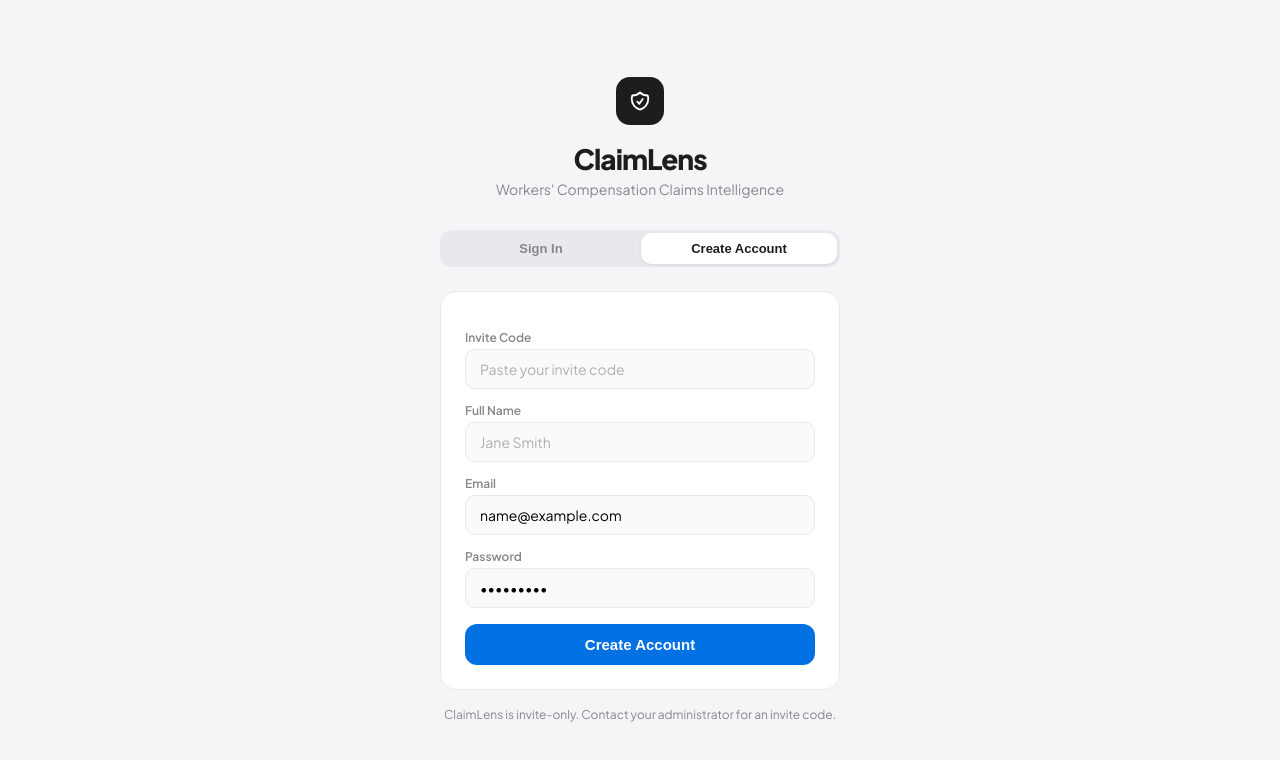
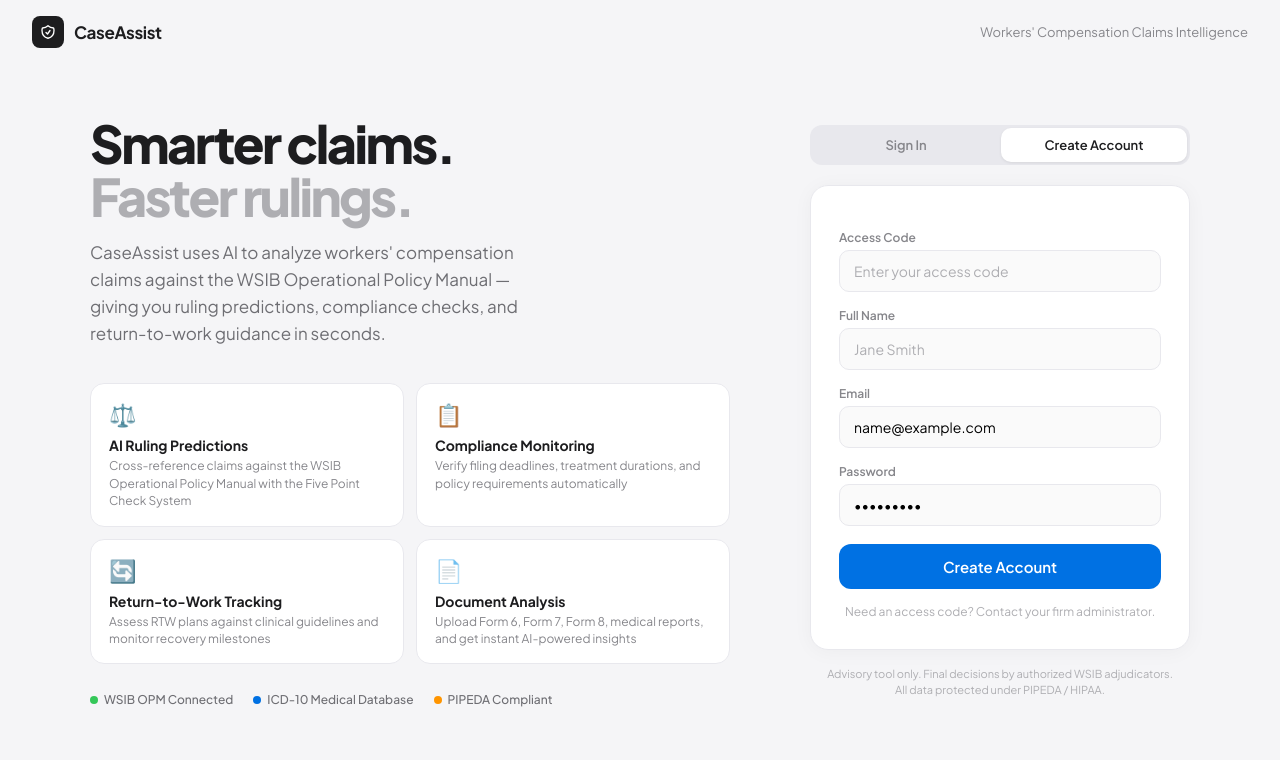
Before and after one commit to tarangsharma11-spec/claimlens, a Next.js app: page /login in a window 1280 px wide. Both pictures are taken after typing "name@example.com", "Sample123" into the empty fields and a click on the button "Create Account". Shown: the top 760 px of the page. Built offline with nearby package versions, Linux system fonts and the light colour scheme.

Commit message:
CaseAssist branding, redesigned login page

```diff
--- a/app/layout.js
+++ b/app/layout.js
@@ -2,8 +2,8 @@
 import { Providers } from "./providers";
 
 export const metadata = {
-  title: "ClaimLens — Workers' Compensation Claims Intelligence",
-  description: "AI-powered claims analysis against the WSIB Operational Policy Manual",
+  title: "CaseAssist — Workers' Compensation Claims Intelligence",
+  description: "AI-powered claims analysis against the WSIB Operational Policy Manual. Ruling predictions, compliance checks, and return-to-work guidance.",
 };
 
 export default function RootLayout({ children }) {
--- a/app/login/page.js
+++ b/app/login/page.js
@@ -4,7 +4,7 @@
 import { useRouter } from "next/navigation";
 
 export default function LoginPage() {
-  const [tab, setTab] = useState("login"); // "login" | "signup"
+  const [tab, setTab] = useState("login");
   const [email, setEmail] = useState("");
   const [password, setPassword] = useState("");
   const [name, setName] = useState("");
@@ -14,61 +14,106 @@
   const router = useRouter();
 
   const handleLogin = async (e) => {
-    e.preventDefault();
-    setError(""); setLoading(true);
+    e.preventDefault(); setError(""); setLoading(true);
     const res = await signIn("credentials", { email, password, redirect: false });
     setLoading(false);
-    if (res?.error) {
-      setError("Invalid email or password.");
-    } else {
-      router.push("/dashboard");
-    }
+    if (res?.error) setError("Invalid email or password.");
+    else router.push("/dashboard");
   };
 
   const handleSignup = async (e) => {
-    e.preventDefault();
-    setError(""); setLoading(true);
+    e.preventDefault(); setError(""); setLoading(true);
     try {
-      const res = await fetch("/api/auth/signup", {
-        method: "POST",
-        headers: { "Content-Type": "application/json" },
-        body: JSON.stringify({ email, password, name, inviteCode }),
-      });
+      const res = await fetch("/api/auth/signup", { method: "POST", headers: { "Content-Type": "application/json" }, body: JSON.stringify({ email, password, name, inviteCode }) });
       const data = await res.json();
       if (!res.ok) { setError(data.error || "Signup failed."); setLoading(false); return; }
-      // Auto-login after signup
       const loginRes = await signIn("credentials", { email, password, redirect: false });
       setLoading(false);
-      if (loginRes?.error) { setError("Account created. Please log in."); setTab("login"); }
-      else { router.push("/dashboard"); }
-    } catch {
-      setError("Something went wrong."); setLoading(false);
-    }
+      if (loginRes?.error) { setError("Account created. Please sign in."); setTab("login"); }
+      else router.push("/dashboard");
+    } catch { setError("Something went wrong."); setLoading(false); }
   };
 
+  const features = [
+    { icon: "⚖️", title: "AI Ruling Predictions", desc: "Cross-reference claims against the WSIB Operational Policy Manual with the Five Point Check System" },
+    { icon: "📋", title: "Compliance Monitoring", desc: "Verify filing deadlines, treatment durations, and policy requirements automatically" },
+    { icon: "🔄", title: "Return-to-Work Tracking", desc: "Assess RTW plans against clinical guidelines and monitor recovery milestones" },
+    { icon: "📄", title: "Document Analysis", desc: "Upload Form 6, Form 7, Form 8, medical reports, and get instant AI-powered insights" },
+  ];
+
   return (
-    <div style={{ minHeight: "100vh", display: "flex", alignItems: "center", justifyContent: "center", background: "var(--bg)", padding: 24 }}>
-      <div style={{ width: "100%", maxWidth: 400, animation: "fadeIn 0.5s cubic-bezier(0.25,0.1,0.25,1) both" }}>
-        {/* Logo */}
-        <div style={{ textAlign: "center", marginBottom: 32 }}>
-          <div style={{ width: 48, height: 48, borderRadius: 14, background: "var(--g900)", display: "inline-flex", alignItems: "center", justifyContent: "center", marginBottom: 16 }}>
-            <svg width="22" height="22" fill="none" viewBox="0 0 24 24" stroke="#fff" strokeWidth="2">
-              <path strokeLinecap="round" strokeLinejoin="round" d="M9 12.75L11.25 15 15 9.75m-3-7.036A11.959 11.959 0 013.598 6 11.99 11.99 0 003 9.749c0 5.592 3.824 10.29 9 11.623 5.176-1.332 9-6.03 9-11.622 0-1.31-.21-2.571-.598-3.751h-.152c-3.196 0-6.1-1.248-8.25-3.285z" />
-            </svg>
+    <div style={{ minHeight: "100vh", background: "#F5F5F7", fontFamily: "'Plus Jakarta Sans', -apple-system, sans-serif", display: "flex", flexDirection: "column" }}>
+      <style>{`
+        @import url('https://fonts.googleapis.com/css2?family=Plus+Jakarta+Sans:wght@300;400;500;600;700;800&display=swap');
+        @keyframes fadeIn { from { opacity:0; transform:translateY(16px); } to { opacity:1; transform:translateY(0); } }
+        @keyframes fadeInSlow { from { opacity:0; } to { opacity:1; } }
+        * { box-sizing: border-box; margin: 0; padding: 0; }
+        input, button { font-family: inherit; }
+        ::placeholder { color: #AEAEB2; }
+      `}</style>
+
+      {/* ── Top bar ── */}
+      <div style={{ padding: "16px 32px", display: "flex", alignItems: "center", justifyContent: "space-between" }}>
+        <div style={{ display: "flex", alignItems: "center", gap: 10 }}>
+          <div style={{ width: 32, height: 32, borderRadius: 8, background: "#1D1D1F", display: "flex", alignItems: "center", justifyContent: "center" }}>
+            <svg width="16" height="16" fill="none" viewBox="0 0 24 24" stroke="#fff" strokeWidth="2"><path strokeLinecap="round" strokeLinejoin="round" d="M9 12.75L11.25 15 15 9.75m-3-7.036A11.959 11.959 0 013.598 6 11.99 11.99 0 003 9.749c0 5.592 3.824 10.29 9 11.623 5.176-1.332 9-6.03 9-11.622 0-1.31-.21-2.571-.598-3.751h-.152c-3.196 0-6.1-1.248-8.25-3.285z" /></svg>
           </div>
-          <h1 style={{ fontSize: 28, fontWeight: 800, letterSpacing: -1, marginBottom: 4 }}>ClaimLens</h1>
-          <p style={{ fontSize: 14, color: "var(--g500)" }}>Workers' Compensation Claims Intelligence</p>
+          <span style={{ fontSize: 17, fontWeight: 700, letterSpacing: -0.4, color: "#1D1D1F" }}>CaseAssist</span>
+        </div>
+        <div style={{ fontSize: 13, color: "#86868B" }}>Workers' Compensation Claims Intelligence</div>
       </div>
 
+      {/* ── Main content ── */}
+      <div style={{ flex: 1, display: "flex", alignItems: "center", justifyContent: "center", padding: "20px 24px 60px" }}>
+        <div style={{ display: "flex", gap: 80, alignItems: "center", maxWidth: 1100, width: "100%", animation: "fadeIn 0.6s cubic-bezier(0.25,0.1,0.25,1) both" }}>
+
+          {/* ── Left side — hero + features ── */}
+          <div style={{ flex: 1, minWidth: 0 }}>
+            <h1 style={{ fontSize: 52, fontWeight: 800, letterSpacing: -2.5, lineHeight: 1.02, color: "#1D1D1F", marginBottom: 16 }}>
+              Smarter claims.<br />
+              <span style={{ color: "#AEAEB2" }}>Faster rulings.</span>
+            </h1>
+            <p style={{ fontSize: 17, color: "#6E6E73", lineHeight: 1.6, maxWidth: 440, marginBottom: 36 }}>
+              CaseAssist uses AI to analyze workers' compensation claims against the WSIB Operational Policy Manual — giving you ruling predictions, compliance checks, and return-to-work guidance in seconds.
+            </p>
+
+            <div style={{ display: "grid", gridTemplateColumns: "1fr 1fr", gap: 12 }}>
+              {features.map((f, i) => (
+                <div key={i} style={{ padding: "16px 18px", background: "#fff", borderRadius: 14, border: "0.5px solid #E8E8ED", animation: `fadeIn 0.5s cubic-bezier(0.25,0.1,0.25,1) ${0.1 + i * 0.08}s both` }}>
+                  <div style={{ fontSize: 22, marginBottom: 8 }}>{f.icon}</div>
+                  <div style={{ fontSize: 14, fontWeight: 700, color: "#1D1D1F", marginBottom: 3 }}>{f.title}</div>
+                  <div style={{ fontSize: 12, color: "#86868B", lineHeight: 1.45 }}>{f.desc}</div>
+                </div>
+              ))}
+            </div>
+
+            <div style={{ marginTop: 28, display: "flex", gap: 20, alignItems: "center", animation: "fadeInSlow 1s ease 0.5s both" }}>
+              <div style={{ display: "flex", alignItems: "center", gap: 6 }}>
+                <span style={{ width: 8, height: 8, borderRadius: "50%", background: "#34C759" }} />
+                <span style={{ fontSize: 12, color: "#6E6E73", fontWeight: 500 }}>WSIB OPM Connected</span>
+              </div>
+              <div style={{ display: "flex", alignItems: "center", gap: 6 }}>
+                <span style={{ width: 8, height: 8, borderRadius: "50%", background: "#0071E3" }} />
+                <span style={{ fontSize: 12, color: "#6E6E73", fontWeight: 500 }}>ICD-10 Medical Database</span>
+              </div>
+              <div style={{ display: "flex", alignItems: "center", gap: 6 }}>
+                <span style={{ width: 8, height: 8, borderRadius: "50%", background: "#FF9500" }} />
+                <span style={{ fontSize: 12, color: "#6E6E73", fontWeight: 500 }}>PIPEDA Compliant</span>
+              </div>
+            </div>
+          </div>
+
+          {/* ── Right side — login form ── */}
+          <div style={{ width: 380, flexShrink: 0, animation: "fadeIn 0.6s cubic-bezier(0.25,0.1,0.25,1) 0.15s both" }}>
             {/* Tab switcher */}
-        <div style={{ display: "flex", gap: 2, padding: 3, background: "var(--g200)", borderRadius: 12, marginBottom: 24 }}>
+            <div style={{ display: "flex", gap: 2, padding: 3, background: "#E8E8ED", borderRadius: 12, marginBottom: 20 }}>
               {["login", "signup"].map(t => (
                 <button key={t} onClick={() => { setTab(t); setError(""); }}
                   style={{
-                flex: 1, padding: "8px 0", borderRadius: 10, border: "none", fontSize: 13, fontWeight: 600,
+                    flex: 1, padding: "9px 0", borderRadius: 10, border: "none", fontSize: 13, fontWeight: 600,
                     cursor: "pointer", transition: "all 0.2s",
-                background: tab === t ? "var(--white)" : "transparent",
-                color: tab === t ? "var(--g900)" : "var(--g500)",
+                    background: tab === t ? "#fff" : "transparent",
+                    color: tab === t ? "#1D1D1F" : "#86868B",
                     boxShadow: tab === t ? "0 1px 3px rgba(0,0,0,0.08)" : "none",
                   }}>
                   {t === "login" ? "Sign In" : "Create Account"}
@@ -76,49 +121,56 @@
               ))}
             </div>
 
-        {/* Form card */}
-        <div style={{ background: "var(--white)", borderRadius: 16, padding: 24, border: "0.5px solid var(--g200)" }}>
+            {/* Form */}
+            <div style={{ background: "#fff", borderRadius: 18, padding: 28, border: "0.5px solid #E8E8ED", boxShadow: "0 2px 20px rgba(0,0,0,0.04)" }}>
               <form onSubmit={tab === "login" ? handleLogin : handleSignup}>
                 {tab === "signup" && (
                   <>
-                <label style={labelStyle}>Invite Code</label>
-                <input style={inputStyle} type="text" value={inviteCode} onChange={e => setInviteCode(e.target.value)} placeholder="Paste your invite code" required />
-                <label style={labelStyle}>Full Name</label>
-                <input style={inputStyle} type="text" value={name} onChange={e => setName(e.target.value)} placeholder="Jane Smith" />
+                    <label style={lbl}>Access Code</label>
+                    <input style={inp} type="text" value={inviteCode} onChange={e => setInviteCode(e.target.value)} placeholder="Enter your access code" required />
+                    <label style={lbl}>Full Name</label>
+                    <input style={inp} type="text" value={name} onChange={e => setName(e.target.value)} placeholder="Jane Smith" />
                   </>
                 )}
-            <label style={labelStyle}>Email</label>
-            <input style={inputStyle} type="email" value={email} onChange={e => setEmail(e.target.value)} placeholder="you@example.com" required />
-            <label style={labelStyle}>Password</label>
-            <input style={inputStyle} type="password" value={password} onChange={e => setPassword(e.target.value)} placeholder="••••••••" required minLength={8} />
+                <label style={lbl}>Email</label>
+                <input style={inp} type="email" value={email} onChange={e => setEmail(e.target.value)} placeholder="you@example.com" required />
+                <label style={lbl}>Password</label>
+                <input style={inp} type="password" value={password} onChange={e => setPassword(e.target.value)} placeholder="••••••••" required minLength={8} />
 
                 {error && (
-              <div style={{ padding: "10px 14px", borderRadius: 10, background: "var(--red-light)", border: "0.5px solid var(--red-border)", color: "#CC2D26", fontSize: 13, fontWeight: 500, marginTop: 12 }}>
+                  <div style={{ padding: "10px 14px", borderRadius: 10, background: "rgba(255,59,48,0.06)", border: "0.5px solid rgba(255,59,48,0.12)", color: "#CC2D26", fontSize: 13, fontWeight: 500, marginTop: 14 }}>
                     {error}
                   </div>
                 )}
 
                 <button type="submit" disabled={loading}
                   style={{
-                width: "100%", marginTop: 16, padding: "12px", borderRadius: 12, border: "none",
-                background: loading ? "var(--g300)" : "var(--blue)", color: "var(--white)",
+                    width: "100%", marginTop: 18, padding: "13px", borderRadius: 12, border: "none",
+                    background: loading ? "#D2D2D7" : "#0071E3", color: "#fff",
                     fontSize: 15, fontWeight: 600, cursor: loading ? "wait" : "pointer",
                     transition: "all 0.2s",
                   }}>
                   {loading ? "Please wait…" : tab === "login" ? "Sign In" : "Create Account"}
                 </button>
               </form>
+
+              {tab === "signup" && (
+                <p style={{ textAlign: "center", marginTop: 14, fontSize: 12, color: "#AEAEB2", lineHeight: 1.5 }}>
+                  Need an access code? Contact your firm administrator.
+                </p>
+              )}
             </div>
 
-        {tab === "signup" && (
-          <p style={{ textAlign: "center", marginTop: 16, fontSize: 12, color: "var(--g500)", lineHeight: 1.5 }}>
-            ClaimLens is invite-only. Contact your administrator for an invite code.
+            <p style={{ textAlign: "center", marginTop: 16, fontSize: 11, color: "#AEAEB2", lineHeight: 1.5 }}>
+              Advisory tool only. Final decisions by authorized WSIB adjudicators.<br />
+              All data protected under PIPEDA / HIPAA.
             </p>
-        )}
+          </div>
+        </div>
       </div>
     </div>
   );
 }
 
-const labelStyle = { display: "block", fontSize: 12, fontWeight: 600, color: "var(--g500)", marginBottom: 4, marginTop: 14 };
-const inputStyle = { width: "100%", padding: "10px 14px", borderRadius: 10, border: "0.5px solid var(--g200)", fontSize: 14, outline: "none", background: "var(--g50)", fontFamily: "inherit" };
+const lbl = { display: "block", fontSize: 12, fontWeight: 600, color: "#86868B", marginBottom: 5, marginTop: 16 };
+const inp = { width: "100%", padding: "11px 14px", borderRadius: 10, border: "0.5px solid #E8E8ED", fontSize: 14, outline: "none", background: "#FAFAFA", fontFamily: "inherit", transition: "border-color 0.2s" };
```
Also changed, not shown: 2 other files (tests, documents, lock files or other folders). Lines whose indentation alone changed are shown as unchanged.
